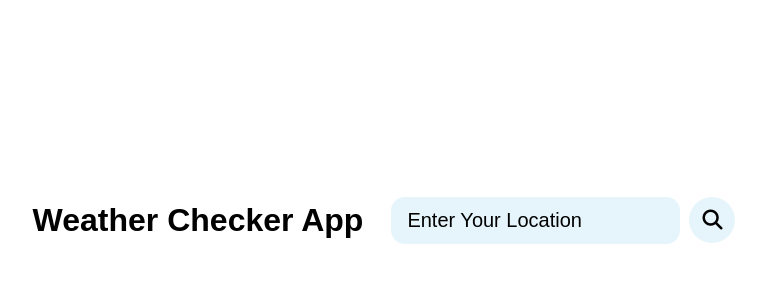
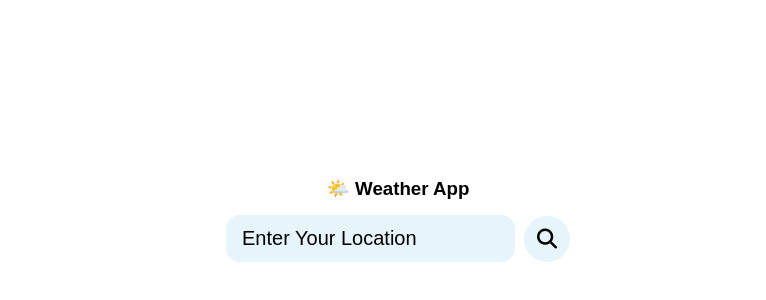
Before and after one commit to saurabht358/weather-app, a plain HTML site: page index.html in a window 1280 px wide. Shown: the part 180-480 px from the top of the page, without its empty margins (242-1008 px from the left). Drawn offline with Linux system fonts and the light colour scheme.

Commit message:
html file change for checking ci/ci

```diff
--- a/index.html
+++ b/index.html
@@ -9,8 +9,11 @@
     <link rel="stylesheet" href="https://cdnjs.cloudflare.com/ajax/libs/font-awesome/6.5.1/css/all.min.css">
 </head>
 <body>
-    <h1>Weather Checker App</h1>
+
     <div class="container">
+        <h3 style="text-align:center; margin-bottom: 15px;">
+        🌤️ Weather App
+    </h3>
         <div class="header">
             <div class="search-box">
                 <input type="text" placeholder="Enter your location" class="input-box">
```
